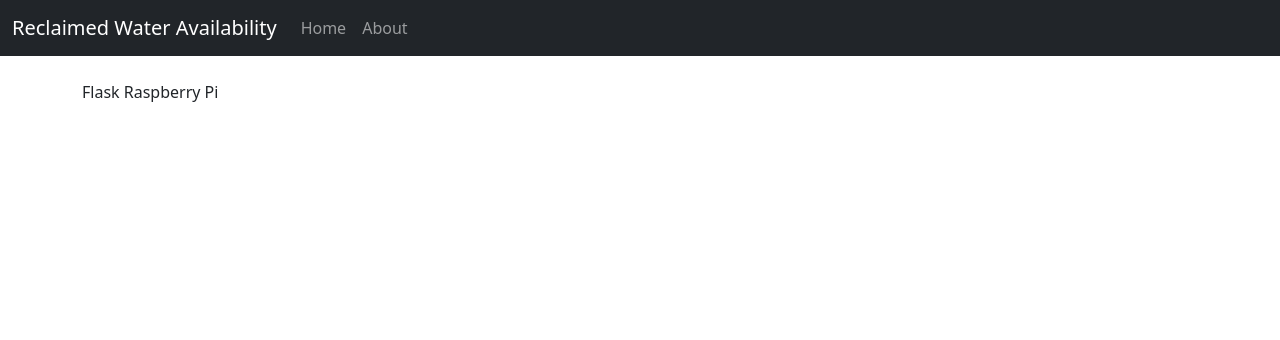
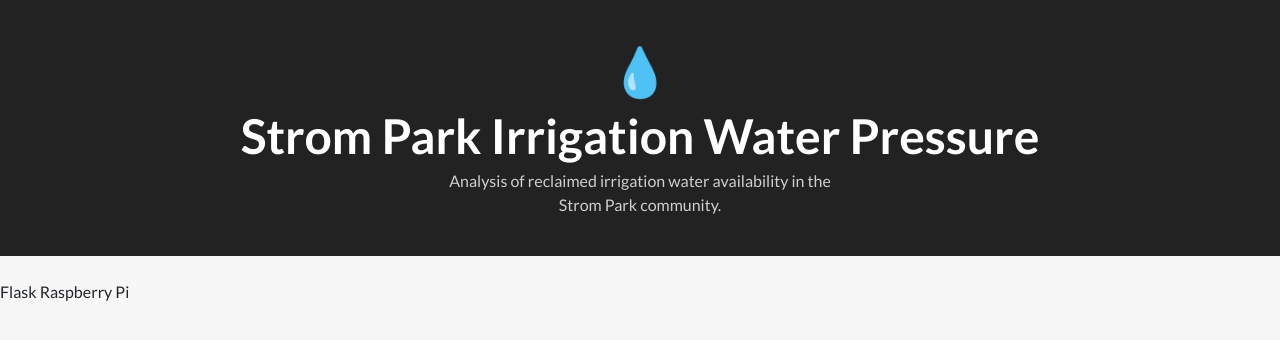
Before and after one commit to cyberdork33/pressure_monitor, a Flask app: page /about in a window 1280 px wide. Shown: the top 340 px of the page. Run offline with Flask 2, Linux system fonts and the light colour scheme; some libraries are stand-ins or nearby versions.

Commit message:
page formatting

```diff
--- /dev/null
+++ b/webhost_app/website/static/style.css
@@ -0,0 +1,47 @@
+body {
+	font-family: "Lato", sans-serif;
+	margin: 0;
+	background-color: #F7F7F7;
+}
+
+.header {
+	background-color: #222222;
+	height: 256px;
+	display: flex;
+	flex-direction: column;
+	justify-content: center;
+}
+
+.header-emoji {
+	font-size: 48px;
+	margin: 0 auto;
+	text-align: center;
+}
+
+.header-title {
+	color: #FFFFFF;
+	font-size: 48px;
+	font-weight: bold;
+	text-align: center;
+	margin: 0 auto;
+}
+
+.header-description {
+	color: #CFCFCF;
+	margin: 4px auto;
+	text-align: center;
+	max-width: 384px;
+}
+
+.wrapper {
+	margin-right: auto;
+	margin-left: auto;
+	max-width: 1024px;
+	padding-right: 10px;
+	padding-left: 10px;
+	margin-top: 32px;
+}
+.card {
+	margin-bottom: 24px;
+	box-shadow: 0 4px 6px 0 rgba(0, 0, 0, 0.18);
+}
--- a/webhost_app/website/templates/admin.html.j2
+++ b/webhost_app/website/templates/admin.html.j2
@@ -25,7 +25,7 @@
 			class="form-control"
 			name="manualPressure"
 			id="manualPressure"
-			placeholder="..."
+			placeholder="Enter manually read pressure."
 		/>
 	</div>
 	<br />
--- a/webhost_app/website/templates/base.html.j2
+++ b/webhost_app/website/templates/base.html.j2
@@ -5,14 +5,31 @@
 		<meta http-equiv="X-UA-Compatible" content="IE=edge">
 		<meta name="viewport" content="width=device-width, initial-scale=1.0">
 		<link
+			rel="shortcut icon"
+			href="{{ url_for('static', filename='favicon.ico') }}">
+		<link
 			href="https://cdn.jsdelivr.net/npm/bootstrap@5.0.2/dist/css/bootstrap.min.css"
 			rel="stylesheet"
 			integrity="sha384-EVSTQN3/azprG1Anm3QDgpJLIm9Nao0Yz1ztcQTwFspd3yD65VohhpuuCOmLASjC"
 			crossorigin="anonymous">
+		<link
+			rel="stylesheet"
+			href="https://fonts.googleapis.com/css2?family=Lato:wght@400;700&display=swap">
+		<link
+			rel="stylesheet"
+			href="{{ url_for('static', filename='style.css') }}">
+		<script
+			src="https://cdn.plot.ly/plotly-latest.min.js">
+		</script>
 		<title>{% block title %}Strom Park Reclaimed Water Info{% endblock %}</title>
 	</head>
 	<body>
-    <nav class="navbar navbar-expand-lg navbar-dark bg-dark">
+	<div class="header">
+		<p class="header-emoji">💧</p>
+		<h1 class="header-title">Strom Park Irrigation Water Pressure</h1>
+		<p class="header-description">Analysis of reclaimed irrigation water availability in the Strom Park community.</p>
+	</div>
+		{# <nav class="navbar navbar-expand-lg navbar-dark bg-dark">
 			<div class="container-fluid">
 				<a class="navbar-brand" href="/">Reclaimed Water Availability</a>
 				<button class="navbar-toggler" type="button" data-bs-toggle="collapse" data-bs-target="#navbarNavAltMarkup" aria-controls="navbarNavAltMarkup" aria-expanded="false" aria-label="Toggle navigation">
@@ -31,7 +48,7 @@
 					</div>
 				</div>
 			</div>
-    </nav>
+		</nav> #}
 		<br />
 		{% with messages = get_flashed_messages(with_categories=true) %}
 			<!-- {% if messages %} -->
@@ -48,12 +65,10 @@
 				{% endfor %}
 			<!-- {% endif %} -->
 		{% endwith %}
-    <div class="container">
 		{% block content %}
 		{% endblock %}
 		{% block admin%}
 		{% endblock %}
-    </div>
 		<script
 			src="https://cdn.jsdelivr.net/npm/bootstrap@5.0.2/dist/js/bootstrap.bundle.min.js"
 			integrity="sha384-MrcW6ZMFYlzcLA8Nl+NtUVF0sA7MsXsP1UyJoMp4YLEuNSfAP+JcXn/tWtIaxVXM"
```
Also changed, not shown: webhost_app/website/templates/home.html.j2 (+9 -7 lines), webhost_app/website/static/favicon.ico (added). Lines whose indentation alone changed are shown as unchanged.
